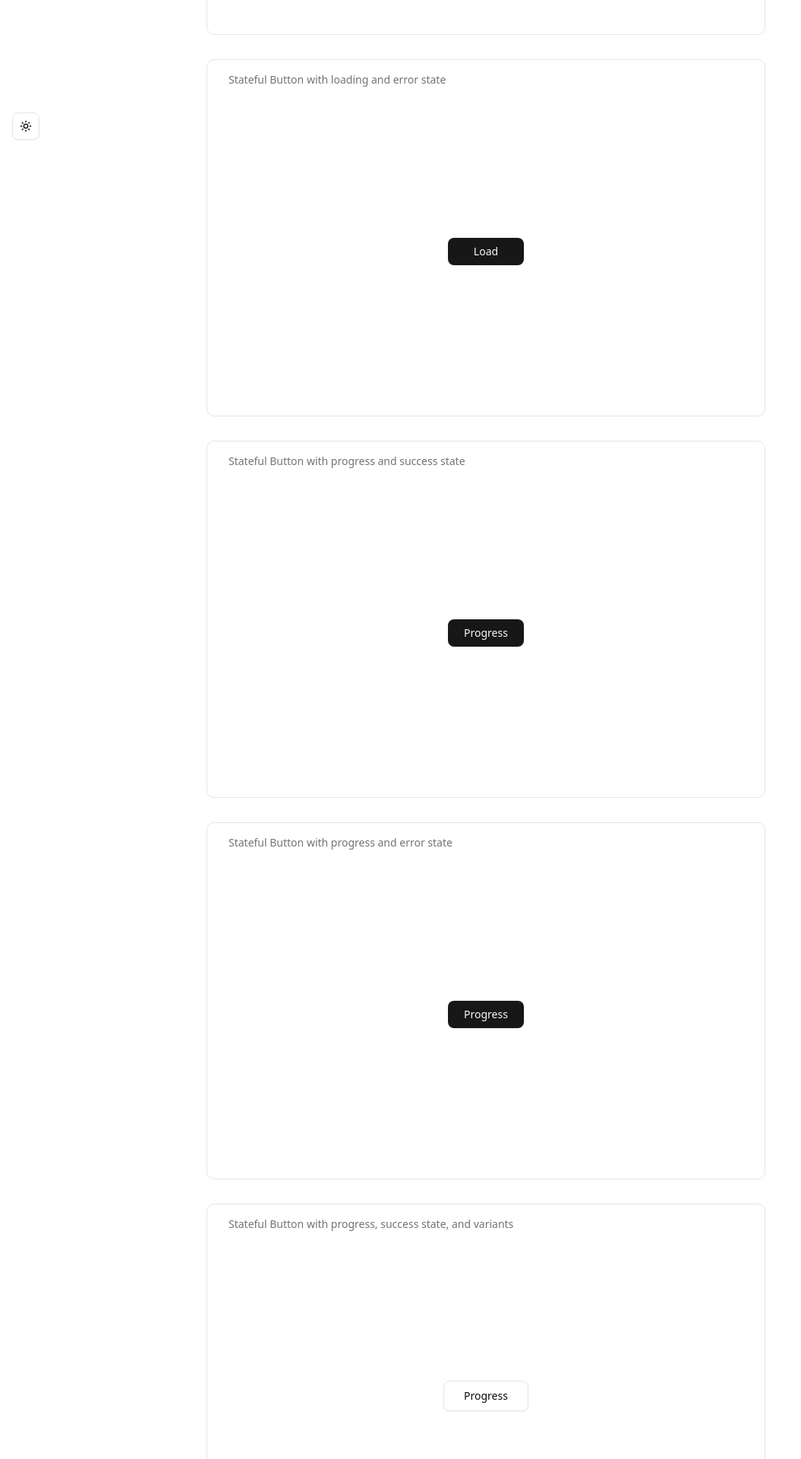
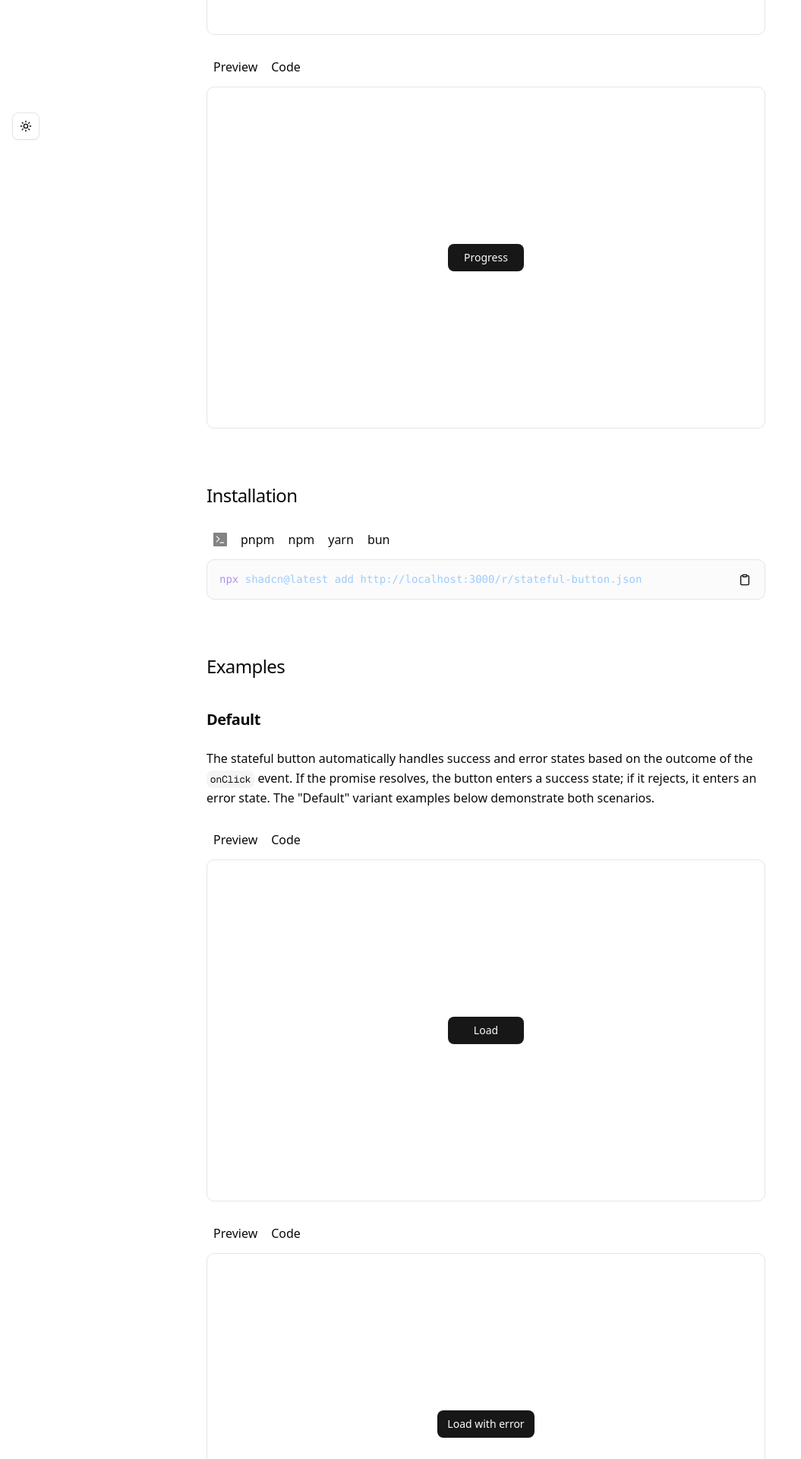
Before and after one commit to nanyx95/Stateful-Button-React, a Next.js app: page / in a window 1280 px wide. Shown: the part 600-2520 px from the top of the page at 76% size, without its empty margins (0-1055 px from the left). Built offline with nearby package versions, Linux system fonts and the light colour scheme.

Commit message:
feat(docs): add installation instructions and improve examples for stateful button

```diff
--- a/app/page.tsx
+++ b/app/page.tsx
@@ -4,6 +4,9 @@ import { ModeToggle } from '@/components/mode-toggle';
 import StatefulButton from '@/registry/new-york/ui/stateful-button/stateful-button';
 import useProgress from '@/hooks/use-progress';
 import { ComponentPreview } from '@/components/component-preview';
+import { Tabs, TabsContent, TabsList, TabsTrigger } from '@/components/ui/tabs';
+import CodeBlock from '@/components/code-block';
+import { Terminal } from 'lucide-react';
 
 export default function Home() {
 	const { progress, startProgress } = useProgress();
@@ -35,11 +38,10 @@ export default function Home() {
 						for providing feedback to the user after an action has been performed.
 					</p>
 				</header>
-				<main className="flex flex-1 flex-col gap-8">
+				<main className="flex flex-1 flex-col gap-6">
 					<ComponentPreview
 						preview={
 							<StatefulButton
-								buttonType="spinner"
 								onClick={async () => {
 									console.log('clicked');
 									await loadingSuccessTest();
@@ -50,8 +52,16 @@ export default function Home() {
 								Load
 							</StatefulButton>
 						}
-						code={`<StatefulButton
-  buttonType="spinner"
+						code={`import StatefulButton from '@/components/ui/stateful-button';
+
+// dummy success API call
+const loadingSuccessTest = () => {
+  return new Promise((resolve) => {
+    setTimeout(resolve, 4000);
+  });
+};
+
+<StatefulButton
   onClick={async () => {
     console.log('clicked');
     await loadingSuccessTest();
@@ -63,26 +73,8 @@ export default function Home() {
 </StatefulButton>`}
 					/>
 
-					<div className="relative flex min-h-[450px] flex-col gap-4 rounded-lg border p-4">
-						<h2 className="text-sm text-muted-foreground sm:pl-3">Stateful Button with loading and error state</h2>
-						<div className="relative flex min-h-[400px] items-center justify-center">
-							<StatefulButton
-								buttonType="spinner"
-								onClick={async () => {
-									console.log('clicked');
-									await loadingFailedTest();
-								}}
-								onComplete={() => console.log('completed')}
-								onError={(error) => console.error(error)}
-							>
-								Load
-							</StatefulButton>
-						</div>
-					</div>
-
-					<div className="relative flex min-h-[450px] flex-col gap-4 rounded-lg border p-4">
-						<h2 className="text-sm text-muted-foreground sm:pl-3">Stateful Button with progress and success state</h2>
-						<div className="relative flex min-h-[400px] items-center justify-center">
+					<ComponentPreview
+						preview={
 							<StatefulButton
 								buttonType="progress"
 								onClick={async () => {
@@ -95,26 +87,195 @@ export default function Home() {
 							>
 								Progress
 							</StatefulButton>
-						</div>
-					</div>
+						}
+						code={`import StatefulButton from '@/components/ui/stateful-button';
 
-					<div className="relative flex min-h-[450px] flex-col gap-4 rounded-lg border p-4">
-						<h2 className="text-sm text-muted-foreground sm:pl-3">Stateful Button with progress and error state</h2>
-						<div className="relative flex min-h-[400px] items-center justify-center">
+<StatefulButton
+  buttonType="progress"
+  onClick={async () => {
+    console.log('clicked');
+    await startProgress(3, 100);
+  }}
+  onComplete={() => console.log('completed')}
+  onError={(error) => console.error(error)}
+  progress={progress}
+>
+  Progress
+</StatefulButton>`}
+					/>
+
+					<h2 className="mt-12 text-2xl font-medium tracking-tight">Installation</h2>
+					<Tabs defaultValue="npm">
+						<TabsList>
+							<TabsTrigger value="icon" disabled>
+								<div className="rounded-[1px] bg-foreground text-background">
+									<Terminal className="m-0.5 size-3.5" />
+								</div>
+							</TabsTrigger>
+							<TabsTrigger value="pnpm">pnpm</TabsTrigger>
+							<TabsTrigger value="npm">npm</TabsTrigger>
+							<TabsTrigger value="yarn">yarn</TabsTrigger>
+							<TabsTrigger value="bun">bun</TabsTrigger>
+						</TabsList>
+						<TabsContent value="pnpm">
+							<CodeBlock lang="bash" textSize={14} showLineNumbers={false}>
+								{`pnpm dlx shadcn@latest add http://localhost:3000/r/stateful-button.json`}
+							</CodeBlock>
+						</TabsContent>
+						<TabsContent value="npm">
+							<CodeBlock lang="bash" textSize={14} showLineNumbers={false}>
+								{`npx shadcn@latest add http://localhost:3000/r/stateful-button.json`}
+							</CodeBlock>
+						</TabsContent>
+						<TabsContent value="yarn">
+							<CodeBlock lang="bash" textSize={14} showLineNumbers={false}>
+								{`yarn shadcn@latest add http://localhost:3000/r/stateful-button.json`}
+							</CodeBlock>
+						</TabsContent>
+						<TabsContent value="bun">
+							<CodeBlock lang="bash" textSize={14} showLineNumbers={false}>
+								{`bunx --bun shadcn@latest add http://localhost:3000/r/stateful-button.json`}
+							</CodeBlock>
+						</TabsContent>
+					</Tabs>
+
+					<h2 className="mt-12 text-2xl font-medium tracking-tight">Examples</h2>
+					<h3 className="mt-4 text-xl font-semibold tracking-tight">Default</h3>
+					<p className="leading-relaxed">
+						The stateful button automatically handles success and error states based on the outcome of the{' '}
+						<code className="relative rounded-md bg-muted px-[0.3rem] py-[0.2rem] font-mono text-[0.8rem] outline-none">
+							onClick
+						</code>{' '}
+						event. If the promise resolves, the button enters a success state; if it rejects, it enters an error state.
+						The "Default" variant examples below demonstrate both scenarios.
+					</p>
+
+					<ComponentPreview
+						preview={
+							<StatefulButton
+								onClick={loadingSuccessTest}
+								onComplete={() => console.log('completed')}
+								onError={(error) => console.error(error)}
+							>
+								Load
+							</StatefulButton>
+						}
+						code={`import StatefulButton from '@/components/ui/stateful-button';
+
+// dummy success API call
+const loadingSuccessTest = () => {
+  return new Promise((resolve) => {
+    setTimeout(resolve, 4000);
+  });
+};
+
+<StatefulButton
+  onClick={async () => {
+    console.log('clicked');
+    await loadingSuccessTest();
+  }}
+  onComplete={() => console.log('completed')}
+  onError={(error) => console.error(error)}
+>
+  Load
+</StatefulButton>`}
+					/>
+
+					<ComponentPreview
+						preview={
+							<StatefulButton
+								onClick={loadingFailedTest}
+								onComplete={() => console.log('completed')}
+								onError={(error) => console.error(error)}
+								className="w-32"
+							>
+								Load with error
+							</StatefulButton>
+						}
+						code={`import StatefulButton from '@/components/ui/stateful-button';
+
+// dummy failed API call
+const loadingFailedTest = () => {
+  return new Promise((_, reject) => {
+    setTimeout(() => reject(new Error('Error from dummy API call')), 4000);
+  });
+};
+
+<StatefulButton
+  onClick={loadingFailedTest}
+  onComplete={() => console.log('completed')}
+  onError={(error) => console.error(error)}
+  className="w-32"
+>
+  Load with error
+</StatefulButton>`}
+					/>
+
+					<ComponentPreview
+						preview={
 							<StatefulButton
 								buttonType="progress"
+								progress={progress}
 								onClick={async () => {
 									console.log('clicked');
-									await startProgress(3, 100, () => Math.random() < 0.05);
+									await startProgress(3, 100);
 								}}
 								onComplete={() => console.log('completed')}
 								onError={(error) => console.error(error)}
-								progress={progress}
 							>
 								Progress
 							</StatefulButton>
-						</div>
-					</div>
+						}
+						code={`import StatefulButton from '@/components/ui/stateful-button';
+
+<StatefulButton
+  buttonType="progress"
+  progress={progress}
+  onClick={async () => {
+    console.log('clicked');
+    await startProgress(3, 100);
+  }}
+  onComplete={() => console.log('completed')}
+  onError={(error) => console.error(error)}
+>
+  Progress
+</StatefulButton>`}
+					/>
+
+					<ComponentPreview
+						preview={
+							<StatefulButton
+								buttonType="progress"
+								progress={progress}
+								onClick={async () => {
+									console.log('clicked');
+									await startProgress(3, 100, (val) => val >= 75, 'Failed at 75%');
+								}}
+								onComplete={() => console.log('completed')}
+								onError={(error) => console.error(error)}
+								className="w-38"
+							>
+								Progress with error
+							</StatefulButton>
+						}
+						code={`import StatefulButton from '@/components/ui/stateful-button';
+
+<StatefulButton
+  buttonType="progress"
+  progress={progress}
+  onClick={async () => {
+    console.log('clicked');
+    await startProgress(3, 100, (val) => val >= 75, 'Failed at 75%');
+  }}
+  onComplete={() => console.log('completed')}
+  onError={(error) => console.error(error)}
+  className="w-38"
+>
+  Progress with error
+</StatefulButton>`}
+					/>
+
+					<h3 className="mt-4 text-xl font-semibold tracking-tight">Secondary</h3>
 
 					<div className="relative flex min-h-[450px] flex-col gap-4 rounded-lg border p-4">
 						<h2 className="text-sm text-muted-foreground sm:pl-3">
```
